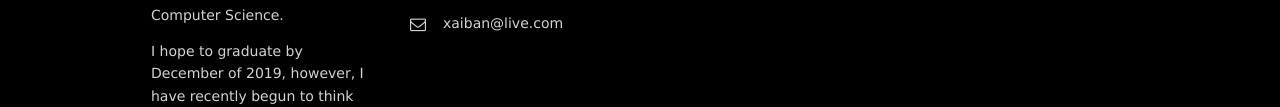
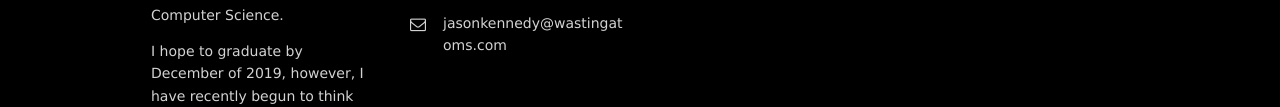
Before and after one commit to kennedyjason/kennedyjason.github.io, a plain HTML site: page index.html in a window 1280 px wide. Shown: the part 1950-2057 px from the top of the page. Drawn offline with Linux system fonts and the light colour scheme.

Commit message:
Update index.html

```diff
--- a/index.html
+++ b/index.html
@@ -155,7 +155,7 @@ Licence URI: http://www.os-templates.com/template-terms
         <!--<li><i class="fa fa-phone"></i> +00 (123) 456 7890<br>
           +00 (123) 456 7890</li>-->
        <!-- <li><i class="fa fa-fax"></i> +00 (123) 456 7890</li>-->
-        <li><i class="fa fa-envelope-o"></i> xaiban@live.com</li>
+        <li><i class="fa fa-envelope-o"></i> jasonkennedy@wastingatoms.com</li>
       </ul>
     <!--</div>
     <div class="one_quarter">
```
